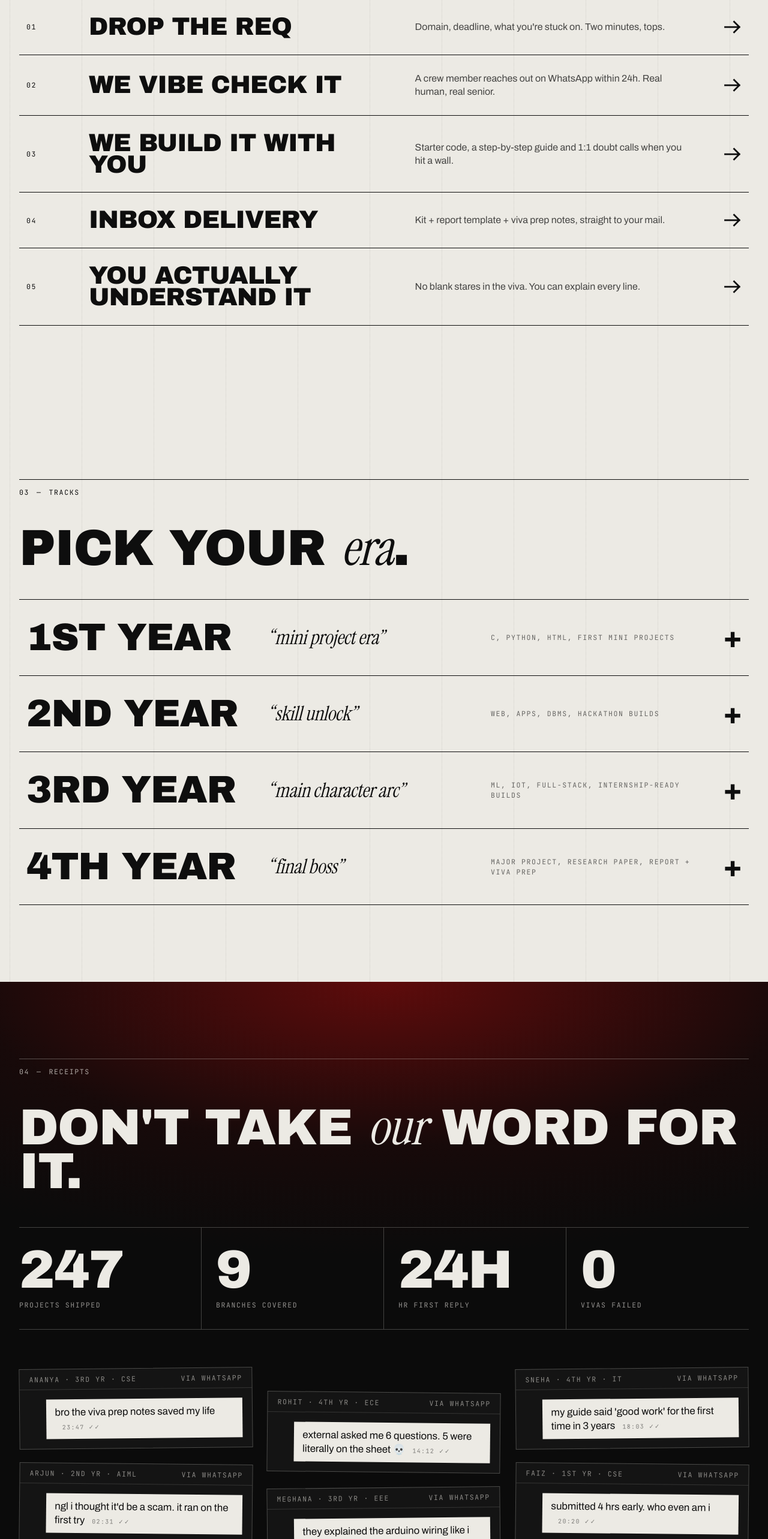
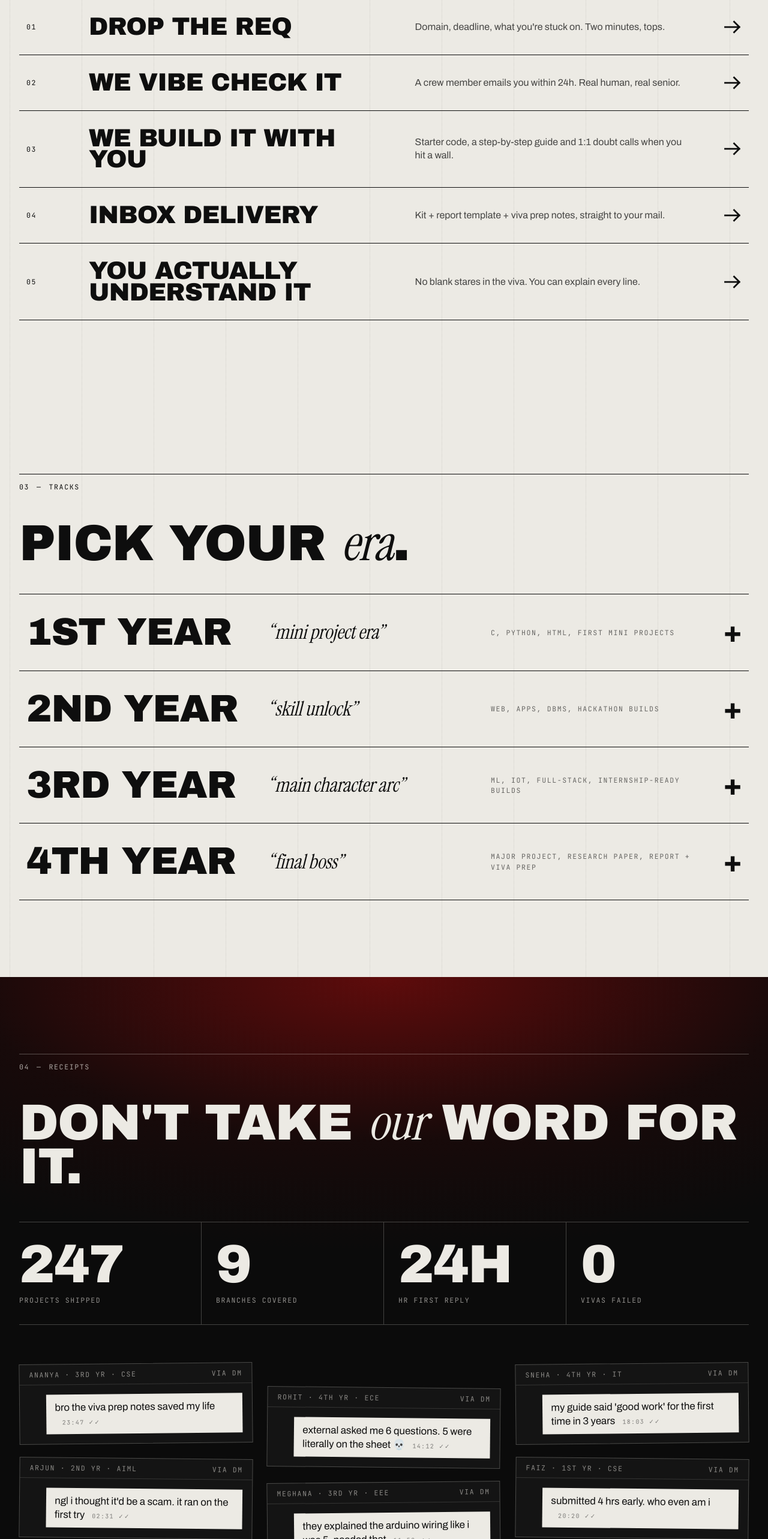
Before and after one commit to kylashreddy/submitted, a Next.js app: page / in a window 1280 px wide. Shown: the part 2480-5046 px from the top of the page at 60% size. Built offline with nearby package versions, Linux system fonts and the light colour scheme; no server answers.

Commit message:
Make email the only public contact; never show a phone number
- Site copy, error message and student emails point to email (bit.geniuses.ac@gmail.com), not WhatsApp
- Footer shows only Instagram (@submitted.co) and email; WhatsApp link option removed

```diff
--- a/src/app/api/requests/route.ts
+++ b/src/app/api/requests/route.ts
@@ -34,6 +34,6 @@ export async function POST(req: Request) {
     return NextResponse.json({ ok: true, ref: row.ref });
   } catch (e) {
     console.error("[requests:create]", e);
-    return NextResponse.json({ error: "Couldn't save that — ping us on WhatsApp" }, { status: 500 });
+    return NextResponse.json({ error: "Couldn't save that — mail us at bit.geniuses.ac@gmail.com" }, { status: 500 });
   }
 }
--- a/src/components/Footer.tsx
+++ b/src/components/Footer.tsx
@@ -1,8 +1,6 @@
-// Env vars override these; a link with no real target is left out rather than shown broken.
-const WHATSAPP = process.env.NEXT_PUBLIC_WHATSAPP_URL;
+// Public contact is email + Instagram only — never publish a phone number on this site.
 const LINKS = [
   { label: "INSTAGRAM", href: process.env.NEXT_PUBLIC_INSTAGRAM_URL || "https://www.instagram.com/submitted.co" },
-  ...(WHATSAPP && /wa\.me\/\d{10,}/.test(WHATSAPP) ? [{ label: "WHATSAPP", href: WHATSAPP }] : []),
   { label: "EMAIL", href: `mailto:${process.env.NEXT_PUBLIC_CONTACT_EMAIL || "bit.geniuses.ac@gmail.com"}` },
 ];
 
--- a/src/components/Receipts.tsx
+++ b/src/components/Receipts.tsx
@@ -71,7 +71,7 @@ export function Receipts() {
                 <span>
                   {r.who.toUpperCase()} · {r.meta}
                 </span>
-                <span>VIA WHATSAPP</span>
+                <span>VIA DM</span>
               </div>
               <div className="p-4">
                 <p className="ml-auto w-fit max-w-[92%] bg-paper px-3.5 py-2.5 text-[1.05rem] leading-snug text-ink">
--- a/src/components/RequestForm.tsx
+++ b/src/components/RequestForm.tsx
@@ -45,7 +45,7 @@ const daysUntil = (iso: string) => Math.round((Date.parse(iso) - Date.parse(toda
 
 const STEPS: { q: string; hint?: string; ok: (d: Data) => boolean; err: string }[] = [
   { q: "FIRST THINGS FIRST. *what's* YOUR NAME?", ok: (d) => d.name.trim().length >= 2, err: "need at least 2 letters" },
-  { q: "WHERE DO WE *reach* YOU?", hint: "WE REPLY ON WHATSAPP. KIT LANDS IN YOUR MAIL.", ok: (d) => EMAIL_RE.test(d.email.trim()) && PHONE_RE.test(d.phone.trim()), err: "check the email + a 10-digit number" },
+  { q: "WHERE DO WE *reach* YOU?", hint: "WE REPLY BY EMAIL. YOUR KIT LANDS THERE TOO.", ok: (d) => EMAIL_RE.test(d.email.trim()) && PHONE_RE.test(d.phone.trim()), err: "check the email + a 10-digit number" },
   { q: "WHICH *branch*?", hint: "JAIN UNIVERSITY BTECH ONLY — FOR NOW.", ok: (d) => !!d.branch, err: "pick your branch" },
   { q: "WHICH *year* ARE YOU IN?", ok: (d) => d.year !== null, err: "pick one" },
   { q: "PICK YOUR *domain*.", hint: "NOT SURE? PICK THE CLOSEST. WE'LL SORT IT.", ok: (d) => !!d.domain, err: "pick one" },
--- a/src/lib/content.ts
+++ b/src/lib/content.ts
@@ -17,7 +17,7 @@ export const DOMAINS = [
 
 export const STEPS = [
   { title: "DROP THE REQ", body: "Domain, deadline, what you're stuck on. Two minutes, tops." },
-  { title: "WE VIBE CHECK IT", body: "A crew member reaches out on WhatsApp within 24h. Real human, real senior." },
+  { title: "WE VIBE CHECK IT", body: "A crew member emails you within 24h. Real human, real senior." },
   { title: "WE BUILD IT WITH YOU", body: "Starter code, a step-by-step guide and 1:1 doubt calls when you hit a wall." },
   { title: "INBOX DELIVERY", body: "Kit + report template + viva prep notes, straight to your mail." },
   { title: "YOU ACTUALLY UNDERSTAND IT", body: "No blank stares in the viva. You can explain every line." },
--- a/src/lib/email.ts
+++ b/src/lib/email.ts
@@ -63,7 +63,7 @@ export function sendConfirmation(r: RequestRow) {
     shell(
       `REQ ${refNo(r)} · ${esc(r.domain)} · YEAR ${r.year}`,
       `GOT IT, ${first}.`,
-      p("Your requirement just landed with the crew. A senior will hit you up on WhatsApp within 24 hours to vibe check the scope and timeline.") +
+      p("Your requirement just landed with the crew. A senior will reply to this email within 24 hours to vibe check the scope and timeline.") +
         p("Nothing to do yet. Touch grass meanwhile.") +
         p(`<span style="font-family:'Courier New',monospace;font-size:13px">DEADLINE ON FILE: ${esc(r.deadline)}</span>`),
     ),
@@ -109,7 +109,7 @@ export function sendDelivery(r: RequestRow, links: string[], message: string) {
       "IT'S IN.",
       (message ? p(esc(message).replace(/\n/g, "<br>")) : "") +
         `<table role="presentation" width="100%" style="border-collapse:collapse;margin:8px 0 18px">${list}</table>` +
-        p("Stuck on anything? Reply to this mail or ping us on WhatsApp — doubt calls are part of the deal."),
+        p("Stuck on anything? Just reply to this mail — doubt calls are part of the deal."),
     ),
     crewInbox(),
   );
```
Also changed, not shown: 1 other file (tests, documents, lock files or other folders).
